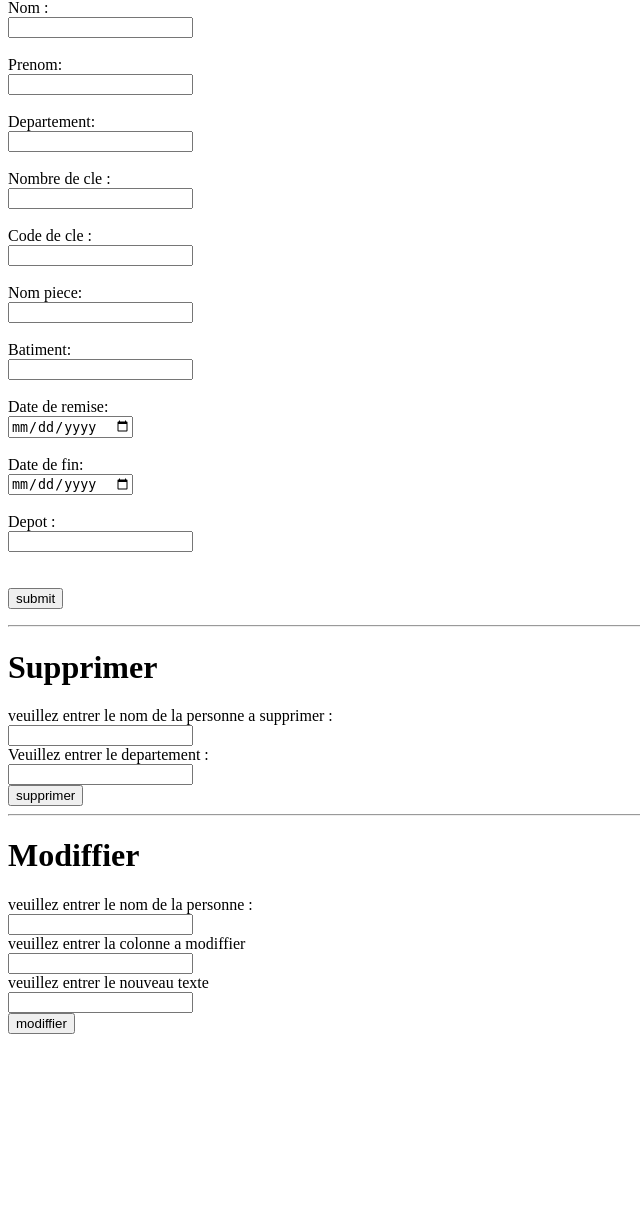
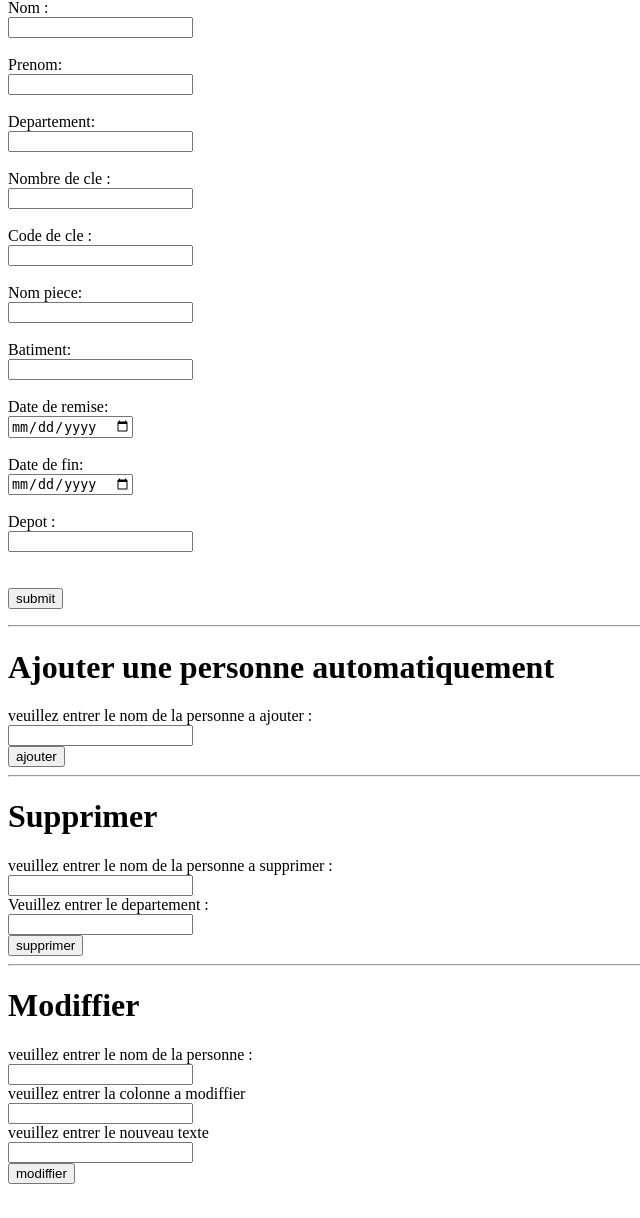
Before and after one commit to aym0ne/Keasy, a PHP site: page /mainpageceed.php in a window 1280 px wide. Shown: the part 449-1667 px from the top of the page, without its empty margins (0-640 px from the left). Before the commit the page ends 1483 px from the top, so only its background shows below. Run offline with PHP 8.4, Linux system fonts and the light colour scheme; the visitor is signed in with stand-in values (Sample User, id 1).

Commit message:
Update mainpageceed.php

```diff
--- a/mainpageceed.php
+++ b/mainpageceed.php
@@ -103,6 +103,12 @@ if (!isset($_SESSION['loggedin'])) {
   <br>
   <input type="submit" value="submit">
   </form>
+<hr>
+<h1>Ajouter une personne automatiquement</h1>
+<form action="transfer_ceed.php">
+  veuillez entrer le nom de la personne a ajouter :<br>
+  <input type="text" name="nom"><br>
+  <input type="submit" value="ajouter" ><br>
  <hr>
  <h1>Supprimer</h1>
 <form action="delete.php">
```
